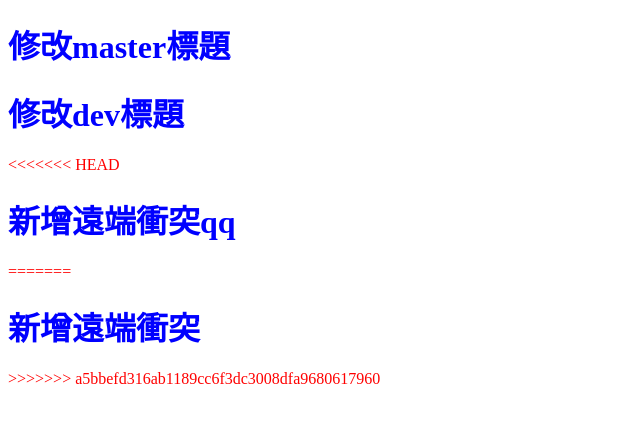
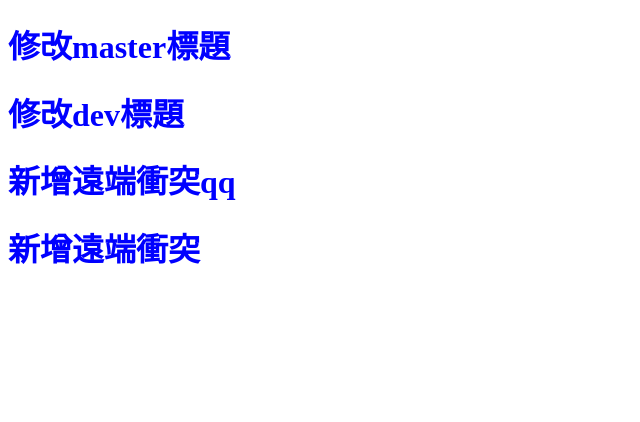
Before and after one commit to RRRChangeche/practice-git, a plain HTML site: page index.html in a window 1280 px wide. Shown: the whole page, without its empty margins (0-640 px from the left). Drawn offline with Linux system fonts and the light colour scheme.

Commit message:
Merge branch 'dev'
# Conflicts:
#	index.html

```diff
--- a/index.html
+++ b/index.html
@@ -14,10 +14,7 @@
 <body>
     <h1>修改master標題</h1>
     <h1>修改dev標題</h1>
-<<<<<<< HEAD
     <h1>新增遠端衝突qq</h1>
-=======
     <h1>新增遠端衝突</h1>
->>>>>>> a5bbefd316ab1189cc6f3dc3008dfa9680617960
 </body>
 </html>
```
Also changed, not shown: index6 (1).html (added).
